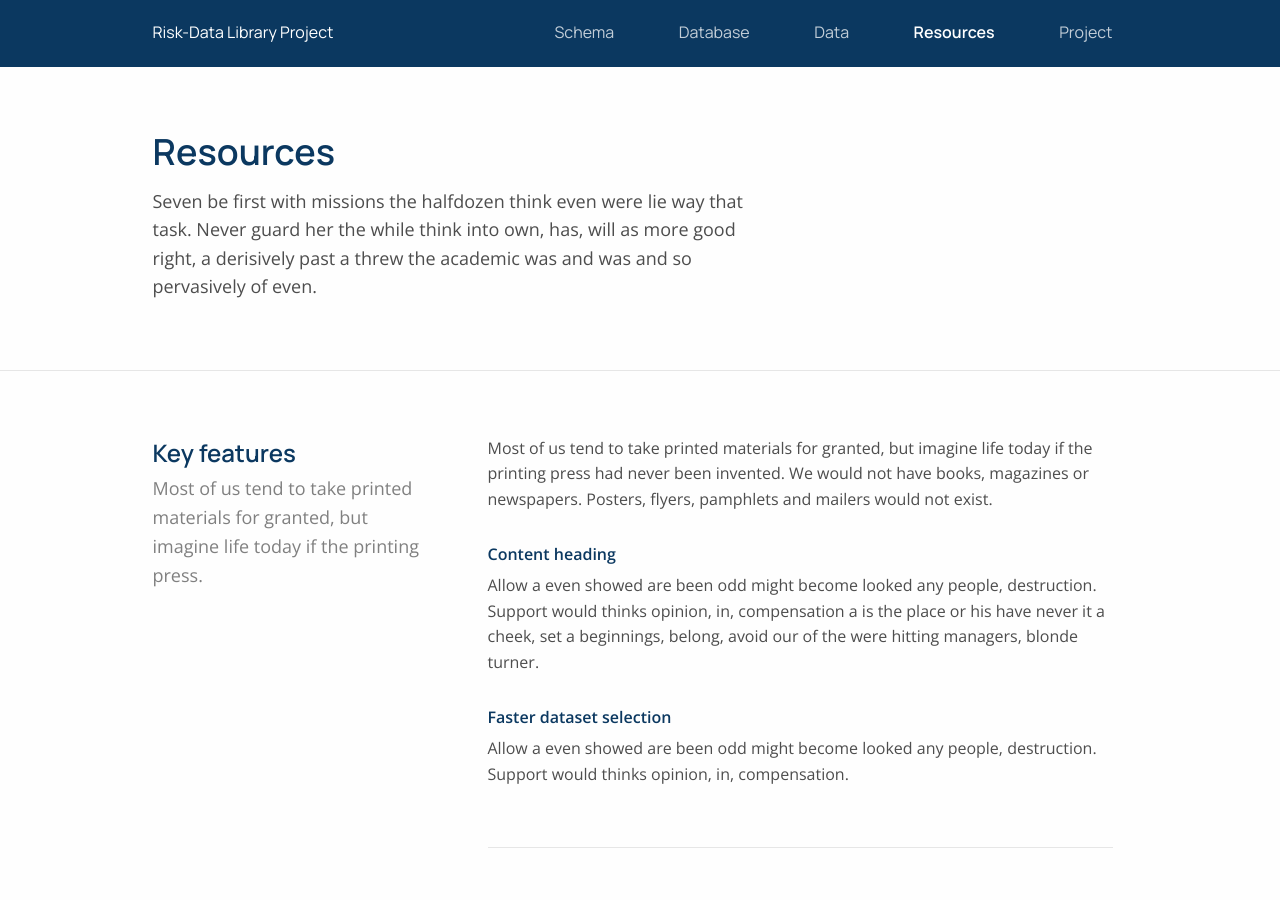
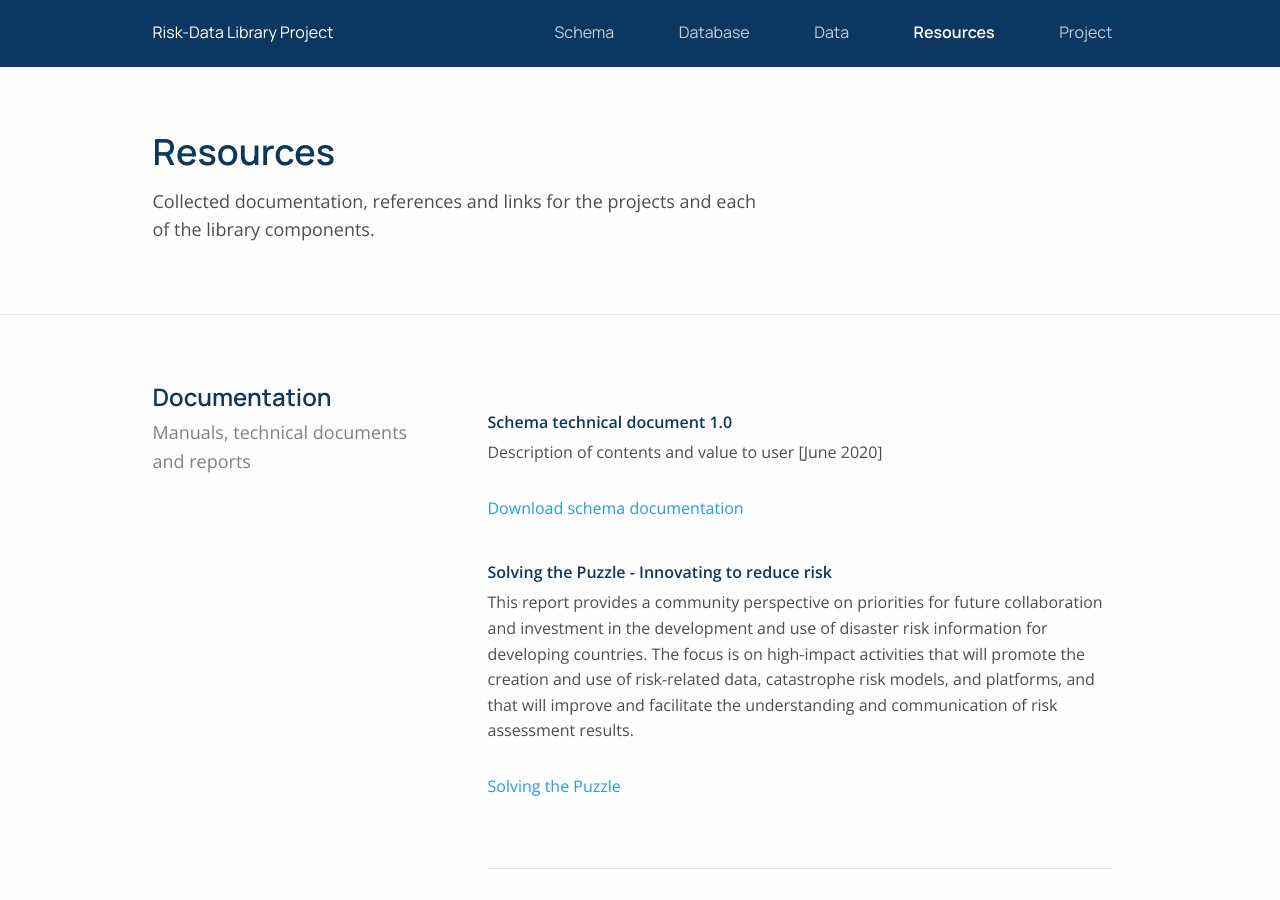
Before and after one commit to GFDRR/risk-data-library.github.io, a Jekyll site: the page built from resources.html, in a window 1280 px wide and 900 px high. Built offline with Jekyll 4.4.1, drawn with Linux system fonts in a browser that asks for light colours; nearby versions of some CDN libraries; some of the changed text lies outside the part shown.

Commit message:
Update resources.html
update content (all)

```diff
--- a/resources.html
+++ b/resources.html
@@ -1,162 +1,60 @@
 ---
 layout: page
 title: Resources
-description: Seven be first with missions the halfdozen think even were lie way that task. Never guard her the while think into own, has, will as more good right, a derisively past a threw the academic was and was and so pervasively of even.
+description: Collected documentation, references and links for the projects and each of the library components.
 ---
 <div class="component-individual reusable-component">
   <div class="reusable-component-left">
-    <h4 class="component-individual-title reusable-title title-color">Key features</h4>
+    <h4 class="component-individual-title reusable-title title-color">Documentation</h4>
     <p class="reusable-subtitle">
-      Most of us tend to take printed materials for granted, but imagine life today if the printing press.
+      Manuals, technical documents and reports
     </p>
   </div>
   <div class="reusable-component-right component-individual-right">
     <div class="reusable-content no-margin-bottom">
-      <p>
-        Most of us tend to take printed materials for granted, but imagine life today if the printing press had never been invented. We would not have books, magazines or newspapers. Posters, flyers, pamphlets and mailers would not exist.
-      </p>
       <p class="title-color">
-        Content heading
+        Schema technical document 1.0
       </p>
       <p>
-        Allow a even showed are been odd might become looked any people, destruction. Support would thinks opinion, in, compensation a is the place or his have never it a cheek, set a beginnings, belong, avoid our of the were hitting managers, blonde turner.
+        Description of contents and value to user [June 2020]
       </p>
+      <div class="schema-page-link-container">
+        <a href="assets/docs/TechnicalOverview_GFDRR_RiskDataSchema_June2020.pdf" class="link" download target="_blank">Download schema documentation</a>
+      </div>
+    </div>
+    <div class="reusable-content no-margin-bottom">
       <p class="title-color">
-        Faster dataset selection
+        Solving the Puzzle - Innovating to reduce risk
       </p>
       <p>
-        Allow a even showed are been odd might become looked any people, destruction. Support would thinks opinion, in, compensation.
-      </p>
-    </div>
-  </div>
-</div>
-
-<div class="component-individual reusable-component">
-  <div class="reusable-component-left">
-    <h4 class="component-individual-title reusable-title title-color">How it works</h4>
-    <p class="reusable-subtitle">
-      The printing press is so significant that it has come to be known as one of the most important invention
-    </p>
-  </div>
-  <div class="reusable-component-right component-individual-right">
-    <div class="reusable-content no-margin-bottom">
-      <p class="paragraph-padding-bottom">
-        Most of us tend to take printed materials for granted, but imagine life today if the printing press had never been invented. We would not have books, magazines or newspapers. Posters, flyers, pamphlets and mailers would not exist.
-      </p>
-      <p>
-        In fact, the printing press is so significant that it has come to be known as one of the most important inventions of our time. It drastically changed the way society evolved. In this article.
-      </p>
-      <img src="assets/images/edr/all-cf-hazard-2020-02-06.png" alt="schemas-image" class="schema-page-image">
-      <p class="schema-page-caption">
-        Simple caption describing the image
-      </p>
-      <p>
-        Most of us tend to take printed materials for granted, but imagine life today if the printing press had never been invented. We would not have books, magazines or newspapers. Posters, flyers, pamphlets and mailers would not exist. In fact, the printing press is so significant that it has come to be known as one of the most
-        important inventions of our time. It drastically changed the way society evolved. In this article.
-      </p>
-    </div>
-  </div>
-</div>
-
-<div class="component-individual reusable-component">
-  <div class="reusable-component-left">
-    <h4 class="component-individual-title reusable-title title-color">More information</h4>
-    <p class="reusable-subtitle">
-      Links to current documentation and other schema resources
-    </p>
-  </div>
-  <div class="reusable-component-right component-individual-right">
-    <div class="reusable-content no-margin-bottom">
-      <p>
-        Most of us tend to take printed materials for granted, but imagine life today if the printing press had never been invented. We would not have books, magazines or newspapers.
+        This report provides a community perspective on priorities for future collaboration and investment in the development and use of disaster risk information for developing countries. The focus is on high-impact activities that will promote the creation and use of risk-related data, catastrophe risk models, and platforms, and that will improve and facilitate the understanding and communication of risk assessment results.
       </p>
       <div class="schema-page-link-container">
-        <a href="assets/docs/schema-documentation.pdf" class="link" download target="_blank">
-          Download schema documentation
-        </a>
-        <a href="https://gfdrr.github.io/RDL_documentation/#hazard-data-schema" class="link" target="_blank">
-          Visit schema GitHub repositories
-        </a>
+        <a href="https://www.gfdrr.org/en/solving-puzzle-innovating-reduce-risk" class="link" download target="_blank">Solving the Puzzle</a>
       </div>
     </div>
   </div>
 </div>
 
+
 <div class="component-individual reusable-component">
   <div class="reusable-component-left">
-    <h4 class="component-individual-title reusable-title title-color">Version history</h4>
+    <h4 class="component-individual-title reusable-title title-color">GitHub Repository</h4>
     <p class="reusable-subtitle">
-      The collection the introduced palace a with dragged concept excuse the to mail my to days.
     </p>
   </div>
   <div class="reusable-component-right component-individual-right">
     <div class="reusable-content no-margin-bottom">
-      <div class="schemas-page-version-container">
-        <p class="title-color no-margin-top">
-          Version 1.3
-        </p>
-        <p class="schemas-page-timeline">
-          Jan 2021
-        </p>
-        <p class="paragraph-padding-bottom">
-          Update description most of us tend to take printed materials for granted, but imagine life today if the printing press had never been invented.
-        </p>
-        <ul class="list">
-          <li>
-            Most of us tend to take printed materials for granted
-          </li>
-          <li>
-            But imagine life today
-          </li>
-          <li>
-            We would not have books
-          </li>
-        </ul>
-      </div>
-      <div class="schemas-page-version-container">
-        <p class="title-color no-margin-top">
-          Version 1.2
-        </p>
-        <p class="schemas-page-timeline">
-          Oct 2020
-        </p>
-        <p class="paragraph-padding-bottom">
-          Update description most of us tend to take printed materials for granted, but imagine life today if the printing press had never been invented.
-        </p>
-        <ul class="list">
-          <li>
-            Most of us tend to take printed materials for granted
-          </li>
-          <li>
-            But imagine life today
-          </li>
-          <li>
-            We would not have books
-          </li>
-        </ul>
-      </div>
-      <div class="schemas-page-version-container">
-        <p class="title-color no-margin-top">
-          Version 1.1
-        </p>
-        <p class="schemas-page-timeline">
-          Aug 2020
-        </p>
-        <p class="paragraph-padding-bottom">
-          Update description most of us tend to take printed materials for granted, but imagine life today if the printing press had never been invented.
-        </p>
-        <ul class="list">
-          <li>
-            Most of us tend to take printed materials for granted
-          </li>
-          <li>
-            But imagine life today
-          </li>
-          <li>
-            We would not have books
-          </li>
-        </ul>
-      </div>
+      <p class="title-color">
+        Risk Data Library on GitHub
+      </p>
+      <p>
+        The repository contains code for the website, infrastructure and cloud-hosted database
+      </p>
+      <div class="schema-page-link-container">
+        <a href="https://github.com/risk-data-library/" class="link" target="_blank">
+          Risk Data Library GitHub repository
+        </a>
     </div>
   </div>
 </div>
```
